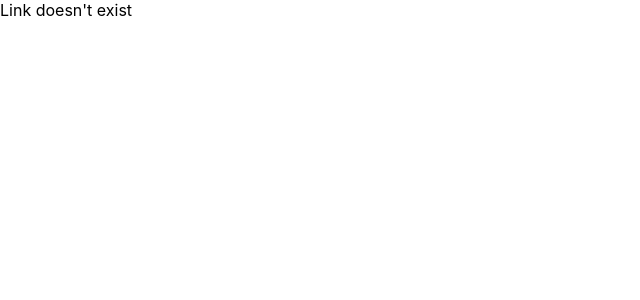
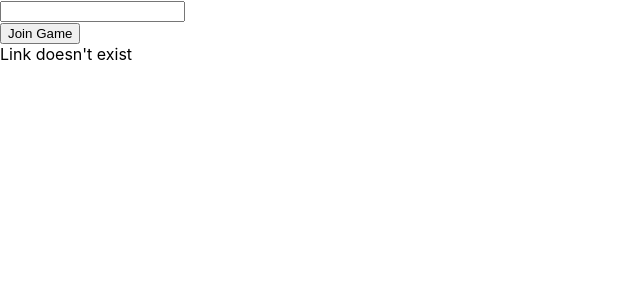
Before and after one commit to lawtancool/Quagga, a React (Create React App) app in the folder quagga/: page /1 in a window 1280 px wide. Shown: the top 300 px of the page, without its empty margins (0-640 px from the left). Built offline with nearby package versions, Linux system fonts and the light colour scheme; no server answers; the database is empty.

Commit message:
Added text box and button

```diff
--- a/quagga/src/Registration.tsx
+++ b/quagga/src/Registration.tsx
@@ -2,6 +2,10 @@ import React, {useEffect, useState} from 'react';
 import {useLoaderData} from "react-router-dom";
 import {database} from "./firebase";
 import {ref, get} from "firebase/database";
+
+function register(){
+
+}
 
 function Registration() {
     const lobbyId: any = useLoaderData();
@@ -18,7 +22,12 @@ function Registration() {
         }
     })
     return (
-        <div>{lobbyData ? lobbyData : "Link doesn't exist"}</div>
+
+        <div>
+            <input type="text" id="name" name="name"/><br/>
+            <button type="button">Join Game</button><br/>
+            {lobbyData ? lobbyData : "Link doesn't exist"}
+        </div>
     );
 }
 
```
